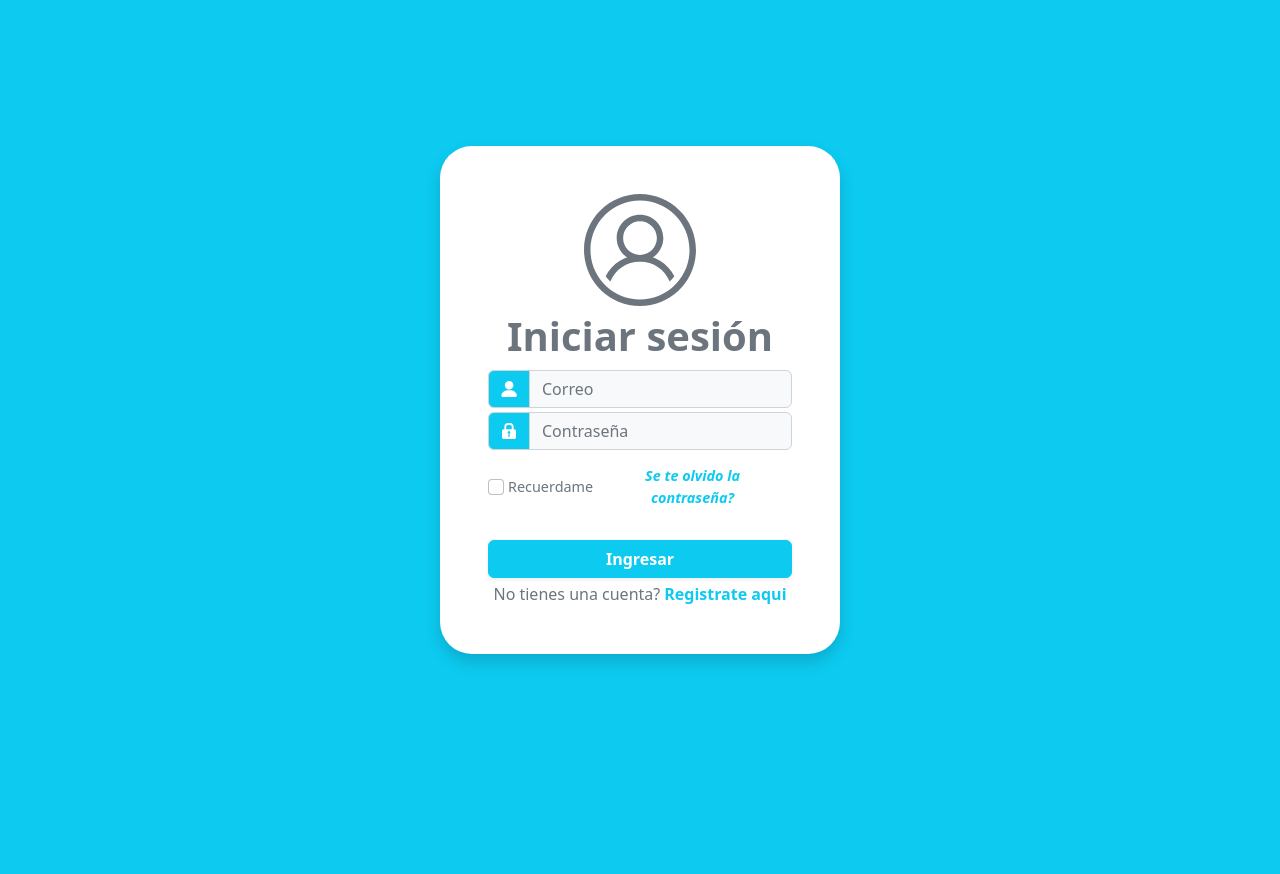
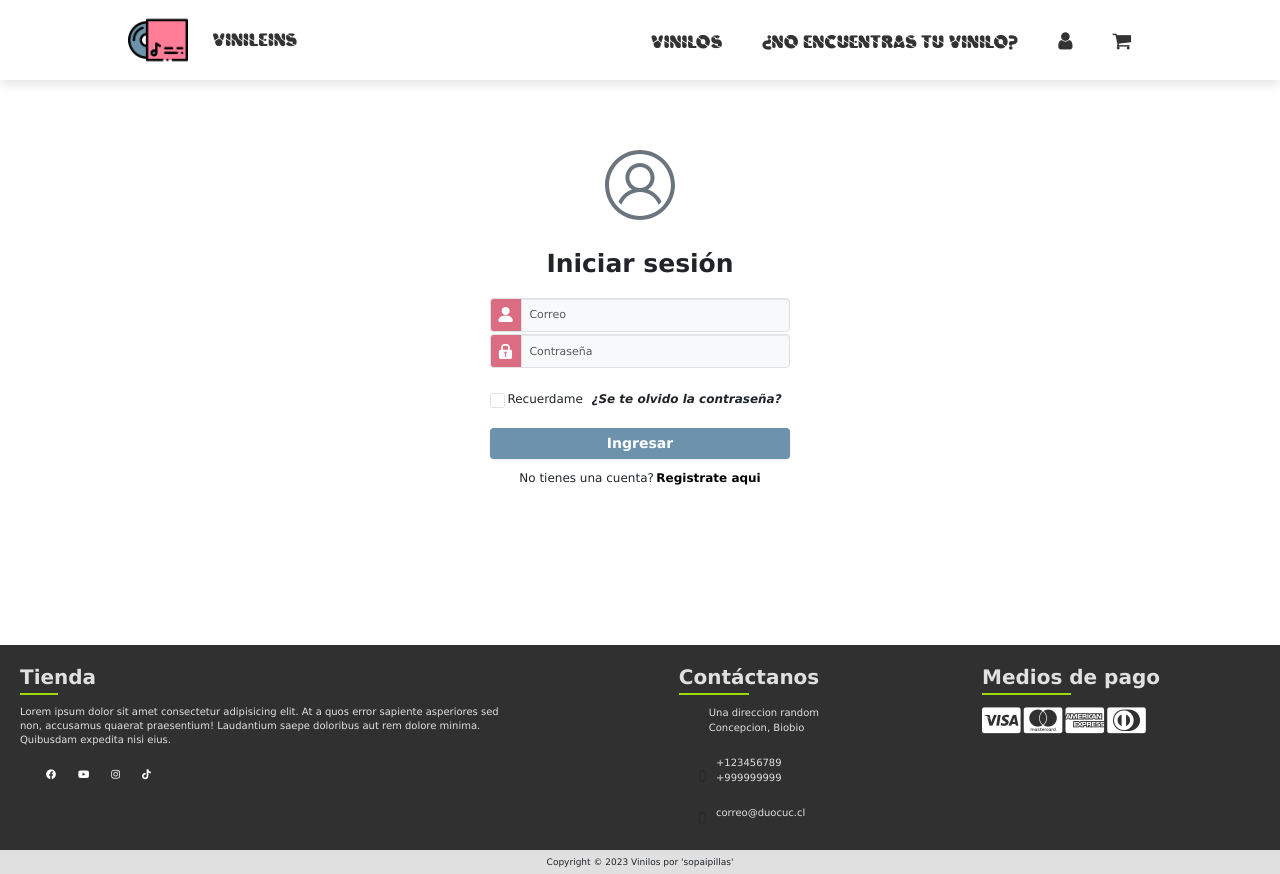
Before and after one commit to Gabylina/Vinileins, a Django app: page /iniciosesion in a window 1280 px wide. Before the commit the page ends 665 px from the top, so only its background shows below. Run offline with Django 4.2, Linux system fonts and the light colour scheme; some libraries are stand-ins or nearby versions.

Commit message:
Inicio sesión acorde

```diff
--- a/servidor/aplicaciones/static/aplicaciones/css/estilo.css
+++ b/servidor/aplicaciones/static/aplicaciones/css/estilo.css
@@ -11,9 +11,7 @@ html {
 
 }
 
-h1 {
-	color: #000000;
-}
+
 
 /*footer*/
 
--- a/servidor/aplicaciones/templates/aplicaciones/base.html
+++ b/servidor/aplicaciones/templates/aplicaciones/base.html
@@ -30,10 +30,11 @@
         <label for="menu-bar">Menu</label>
         <nav class="navbar">
             <ul class="marg">
-                <li> <a class="fuente_vinilo" style="text-decoration: none" href="{% url 'buscarapi' %}">API</a>
-                </li>
                 <li> <a class="fuente_vinilo" style="text-decoration: none" href="{% url 'viniloscli' %}">Vinilos</a>
                 </li>
+                <li> <a class="fuente_vinilo" style="text-decoration: none" href="{% url 'buscarapi' %}">¿No encuentras tu vinilo?</a>
+                </li>
+
                 <!-- <li> <a class="fuente_vinilo" style="text-decoration: none" href="#">Estilos +</a>
                     <ul>
                         <li><a class="fuente_vinilo" style="text-decoration: none"
--- a/servidor/aplicaciones/templates/aplicaciones/buscarapi.html
+++ b/servidor/aplicaciones/templates/aplicaciones/buscarapi.html
@@ -6,7 +6,10 @@
 <main style="margin-top: 13vh; margin-bottom: 285px;">
     <!--AQUI VA TODO LO QUE LE QUEREMOS PONER A NUESTRA PAGINA-->
         <div class="box" >
-            <h1>Buscador de canciones</h1>
+            <h1 style="font-size: 22px; font-weight: bold;">¿No encuentras tu vinilo? Pídelo aquí</h1>
+            <h1 style="font-size: 20px; font-weight: bold;"></h1>
+
+            <h2>Buscador de Vinilos</h2>
             <form id="form" class="purchase-info">
                 <input type="search" id="search" placeholder="Ingresa cancion o artista o disco...">
                 <button class="btn btn-primary">Buscar</button>
--- a/servidor/aplicaciones/templates/aplicaciones/inicio_sessio.html
+++ b/servidor/aplicaciones/templates/aplicaciones/inicio_sessio.html
@@ -1,57 +1,59 @@
+{% extends 'aplicaciones/base.html' %}
 {% load static %}
-<!DOCTYPE html>
-<html lang="en">
+{%block contenido%}
+
+
 
 <head>
     <meta charset="UTF-8" />
     <meta http-equiv="X-UA-Compatible" content="IE=edge" />
     <meta name="viewport" content="width=device-width, initial-scale=1.0" />
-    <title></title>
-    <link href="https://cdn.jsdelivr.net/npm/bootstrap@5.2.0/dist/css/bootstrap.min.css" rel="stylesheet" />
-    <script src="https://unpkg.com/sweetalert/dist/sweetalert.min.js"></script>
+    <title>Inicio sesión</title>
+
+
 </head>
 
-<body class="bg-info d-flex justify-content-center align-items-center vh-100">
-    <div class="bg-white p-5 rounded-5 text-secondary shadow" style="width: 25rem">
-        <div class="d-flex justify-content-center">
+<main style="margin: 120px; ">
+    <div  class="d-flex justify-content-center align-items-center mh-100 ">
+    <div style="background: #6d92ac;" class="bg-white p-5" style="width: 35rem">
+        <div style="height: 80px;" class="d-flex justify-content-center">
             <img src="{% static 'aplicaciones/img/login-icon.svg' %}" alt="login-icon" style="height: 7rem" />
         </div>
-        <div class="text-center fs-1 fw-bold">Iniciar sesión</div>
-        <div class="input-group mt-1">
-            <div class="input-group-text bg-info">
-                <img src="{% static 'aplicaciones/img/username-icon.svg' %}" alt="username-icon" style="height: 1rem" />
+        <div style="font-weight: bolder;" class="mt-4 text-center fs-1">Iniciar sesión</div>
+
+        <div class="input-group mt-4" >
+            <div class="input-group-text" style="background:#db6c82;">
+                <img src="{% static 'aplicaciones/img/username-icon.svg' %}" alt="username-icon" style="height:1.5rem;" />
             </div>
-            <input class="form-control bg-light" type="text" placeholder="Correo" id="username" name="username" />
+            <input style="font-size:11px;" class="form-control bg-light" type="text" placeholder="Correo" id="username" name="username" />
         </div>
         <div class="input-group mt-1">
-            <div class="input-group-text bg-info">
-                <img src="{% static 'aplicaciones/img/password-icon.svg' %}" alt="password-icon" style="height: 1rem" />
+            <div class="input-group-text" style="background: #db6c82;">
+                <img src="{% static 'aplicaciones/img/password-icon.svg' %}" alt="password-icon" style="height: 1.5rem" />
             </div>
-            <input class="form-control bg-light" type="password" placeholder="Contraseña" id="password"
+            <input style="font-size:11px;" class="form-control bg-light" type="password" placeholder="Contraseña" id="password"
                 name="password" />
         </div>
-        <div class="d-flex justify-content-around mt-1">
+        <div class="d-flex justify-content-around mt-4">
             <div class="d-flex align-items-center gap-1">
-                <input class="form-check-input" type="checkbox" />
-                <div class="pt-1" style="font-size: 0.9rem">Recuerdame</div>
+                <input style="height:1.5rem; width: 1.5rem;" class="form-check-input" type="checkbox" />
+                <div  class="pt-1" style="font-size: 1.2rem">Recuerdame</div>
             </div>
             <div class="pt-1">
-                <button onclick="b()" class="text-decoration-none text-info fw-semibold fst-italic btn"
-                    style="font-size: 0.9rem">Se te olvido
-                    la contraseña?</button>
+                <button onclick="b()" class="text-decoration-none  fw-semibold fst-italic btn"
+                    style="font-size: 1.2rem; ">¿Se te olvido la contraseña?</button>
             </div>
         </div>
         <div>
-            <button onclick="login()" class="btn btn-info text-white w-100 mt-4 fw-semibold shadow-sm">Ingresar</button>
+            <button onclick="login()" style="background: #6d92ac; font-size: 14px;" class="btn text-white w-100 mt-4 fw-semibold shadow-sm">Ingresar</button>
         </div>
-        <div class="d-flex gap-1 justify-content-center mt-1">
-            <div>No tienes una cuenta?</div>
-            <a href="{% url 'crearcuenta' %}" class="text-decoration-none text-info fw-semibold">Registrate aqui</a>
+        <div class="d-flex gap-1 justify-content-center mt-3">
+            <div style="font-size: 1.2rem" >No tienes una cuenta?</div>
+            <a href="{% url 'crearcuenta' %}" class="text-decoration-none fw-semibold" style="font-size: 1.2rem; color: black;">Registrate aqui</a>
         </div>
     </div>
     </div>
+</main>
 
-    <script type="text/javascript" src="{% static 'aplicaciones/js/Validar_ini.js' %}" defer></script>
-</body>
-
-</html>
+<script type="text/javascript" src="{% static 'aplicaciones/js/Validar_ini.js' %}" defer></script>
+{%endblock%}
```
Also changed, not shown: servidor/aplicaciones/templates/aplicaciones/detalle.html (+4 -7 lines).
